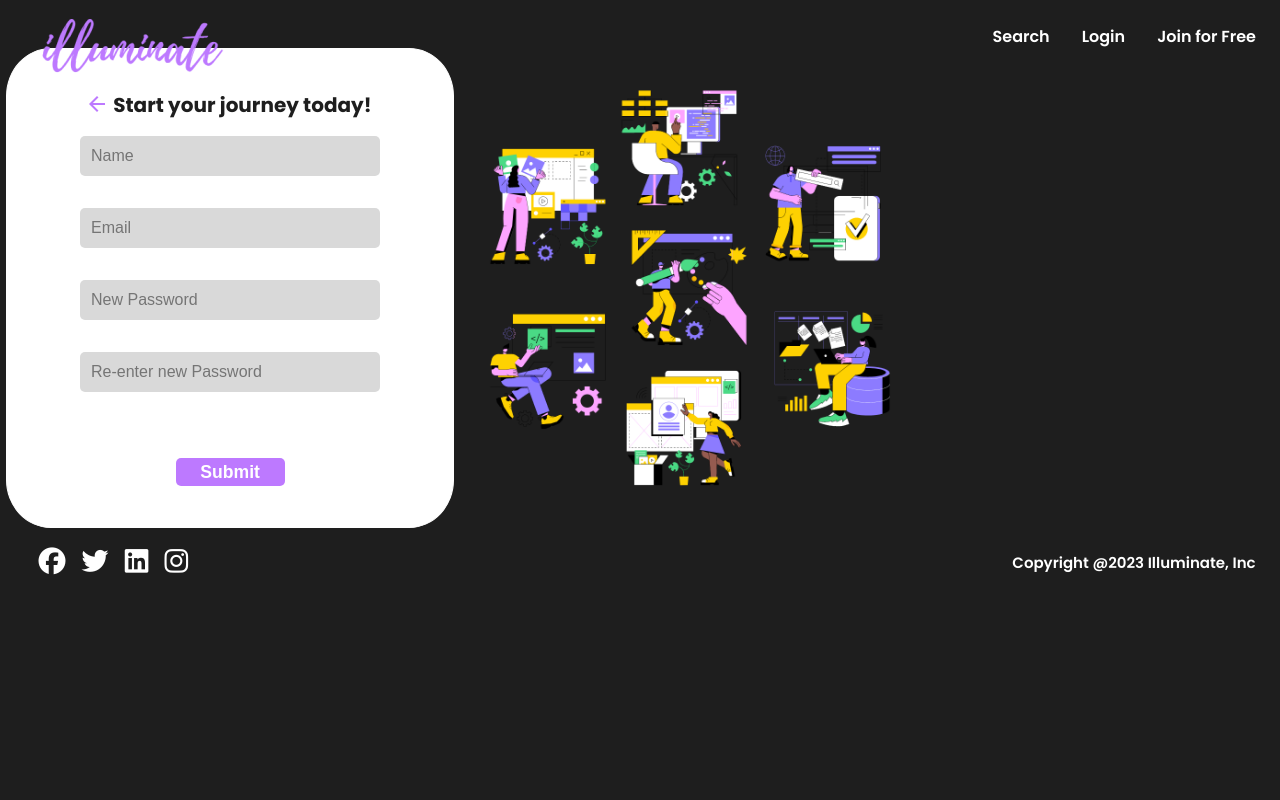
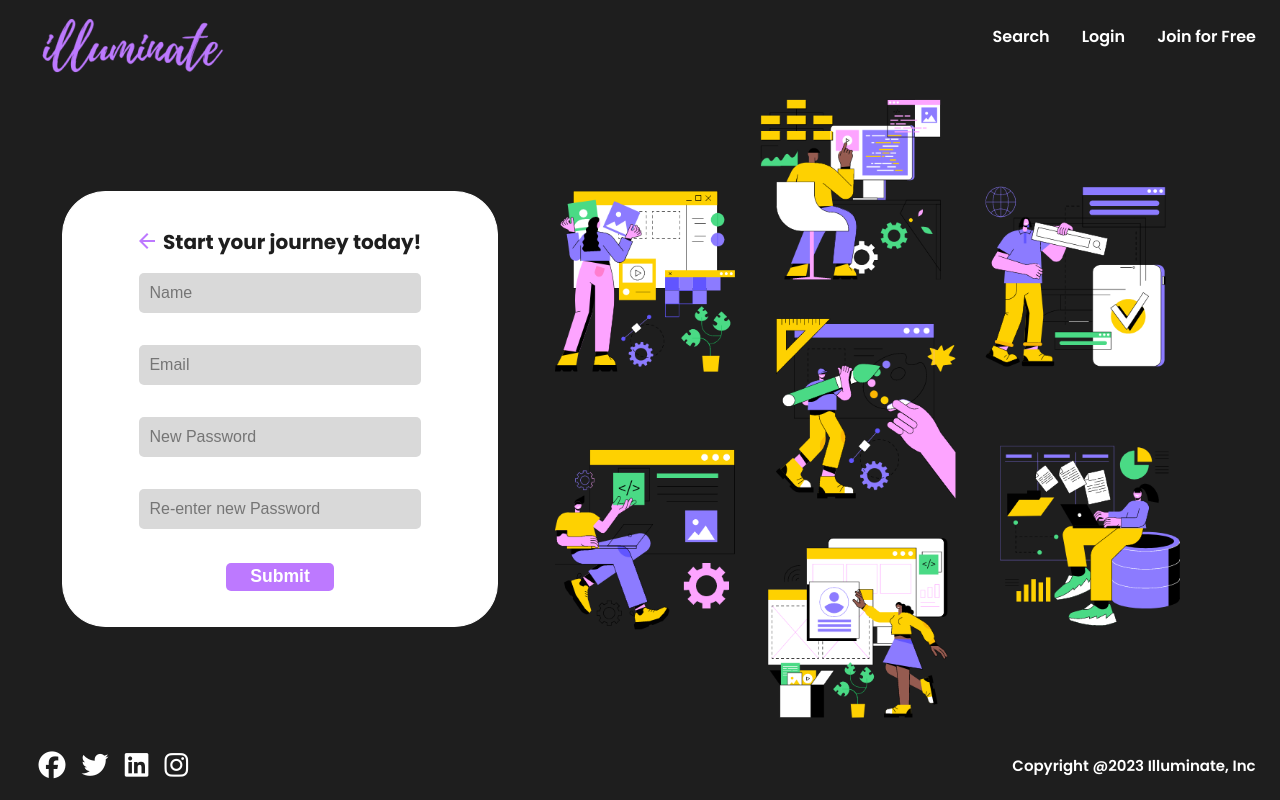
Before and after one commit to aditi977/Illuminate, a React (Create React App) app in the folder frontend/: page /signup in a window 1280 px wide. Built offline with nearby package versions, Linux system fonts and the light colour scheme.

Commit message:
fixed signup formatting

```diff
--- a/frontend/src/App.css
+++ b/frontend/src/App.css
@@ -5,7 +5,7 @@
   --tertiary-text-color: #49DA85;
   --primary-color: #BD79FF;
 
-  --body-text-size: 20;
+  --body-text-size: 1em;
 }
 
 a {
@@ -41,14 +41,16 @@ a {
 }
 
 
+
+
 * {
   margin: 0;
   box-sizing: border-box;
   font-size: var(--body-text-size);
   color: var(--primary-text-color);
-  color: var(--primary-text-color);
   border: none;
 }
+
 
 
 body {
--- a/frontend/src/components/Footer.css
+++ b/frontend/src/components/Footer.css
@@ -4,6 +4,11 @@ footer {
     display: flex;
     flex-direction: column;
     gap: 1em;
+
+    position: fixed;
+    left: 0;
+    right: 0;
+    bottom: 0;
 
   }
   .footer-main-frame {
@@ -53,6 +58,8 @@ footer {
     font-size: 15px;
     color: white;
     padding-right: 10px;
+
+
   }
 /* a {
     text-decoration: none;
--- a/frontend/src/pages/LandingPage.css
+++ b/frontend/src/pages/LandingPage.css
@@ -34,10 +34,3 @@
     border-radius: 20px;
 
 } */
-
-.footer-container {
-    position: fixed;
-    left: 0;
-    bottom: 0;
-    right: 0;
-}
--- a/frontend/src/pages/LandingPage.js
+++ b/frontend/src/pages/LandingPage.js
@@ -18,7 +18,7 @@ export default function Home() {
           <img src={heroImage} width='444px'/>
         </div>
         </div>
-        <div className='footer-container'> <Footer/> </div>
+        <Footer/>
 
       </>
     )
--- a/frontend/src/pages/SignUp.css
+++ b/frontend/src/pages/SignUp.css
@@ -4,13 +4,14 @@
     flex-direction: row;
     justify-content: center;
     align-items: center;
-    margin: 0;
+    width: 100%;
+
 }
 
 
-.sign-up {
+/* .sign-up {
     display: inline-block;
-}
+} */
 .sign-up-form{
     background-color: #FFFFFF;
     /* z-index: 100; */
@@ -18,15 +19,14 @@
     /* position: absolute; */
     /* top: 25vh; */
     /* left: 5em; */
-
-    padding: 0.2em;
+    padding: 35px 76px;
     display: flex;
     flex-direction: column;
     justify-content: center;
     align-items: center;
     border-radius: 10%;
-    min-height: 60vh;
-    max-width: 35vw;
+    max-height: 450px;
+    max-width: 450px;
 }
 
 
@@ -41,11 +41,11 @@ input{
 .sign-up-form > input {
     margin: 1em 0;
 }
-.sign-up-form > h1{
+.sign-up-form h1{
 font-family: 'Poppins';
 font-style: normal;
 font-weight: 700;
-font-size: 20px;
+font-size: 1.25em;
 line-height: 30px;
 
 display: flex;
@@ -56,11 +56,14 @@ color: var(--bg-color);
 }
 
 
-input{
-    width: 300px;
-    height: 40px;
+
+.sign-up-form input{
+    width: 100%;
+    min-height: 40px;
     background: #D9D9D9;
     border-radius: 5px;
+    color: var(--bg-color);
+    margin: 1em 0;
 }
 
 .signupbtn{
@@ -70,6 +73,7 @@ border-radius: 5px;
     padding: 0.2em 1.4em;
     font-size: 1.1em;
     cursor: pointer;
+    margin-top: 1em;
 }
 /*input[type=password]
 {
@@ -82,11 +86,12 @@ cursor: pointer;
     border-radius: 5px;
 }*/
 
-.pictureGrid {
+/* .pictureGrid {
     display: inline-block;
-    /* justify-content: space-between; */
+    justify-content: space-between;
+} */
+
+.sign-up-container img {
+    max-height: 90vh;
+    max-width: 60vw;
 }
-
-.sign-up-container > img {
-    width: 50%;
-}
--- a/frontend/src/pages/SignUp.js
+++ b/frontend/src/pages/SignUp.js
@@ -8,12 +8,11 @@ export default function SignUp() {
     return (
         <>
             <Header isLoggedIn={false}/>
+
             <div className='sign-up-container'>
-                <div className='sign-up'>
+                {/* <div className='sign-up'> */}
 
-                    <form>
-                        <div class="sign-up-form">
-
+                    <form class="sign-up-form">
                             <h1><a href='/'><img src={arrow} /></a>&nbsp;&nbsp;Start your journey today!</h1>
 
                             <input type="text" placeholder="  Name" name="name" required />
@@ -23,17 +22,14 @@ export default function SignUp() {
                             <input type="password" placeholder="  New Password" name="psw" required />
 
                             <input type="password" placeholder="  Re-enter new Password" name="psw-repeat" required />
-
-                            <p>By creating an account you agree to our <a href="#" style={{ color: " #FFFFFF" }}>Terms & Privacy</a>.</p>
-
                             <div>
                                 <button type="submit" class="signupbtn">Submit</button>
                             </div>
-                        </div>
                     </form>
-                </div>
+                {/* </div> */}
                 <img src={pictureGrid}/>
             </div>
+
             <Footer />
         </>
 
```
Lines whose indentation alone changed are shown as unchanged.
